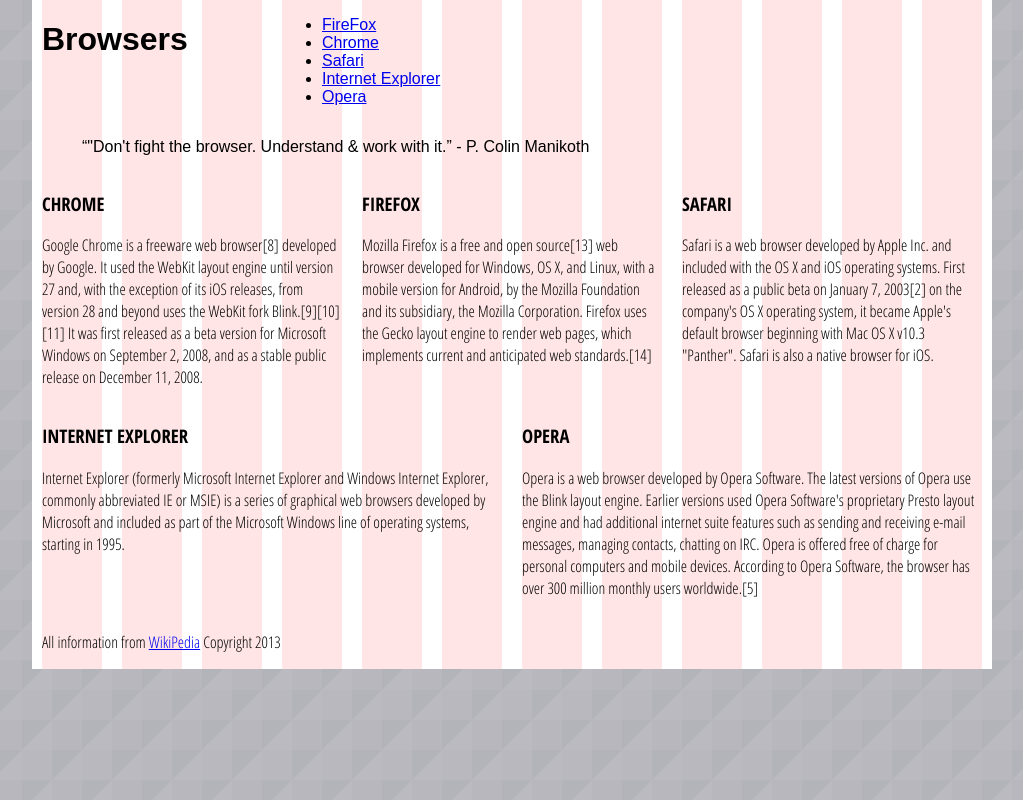
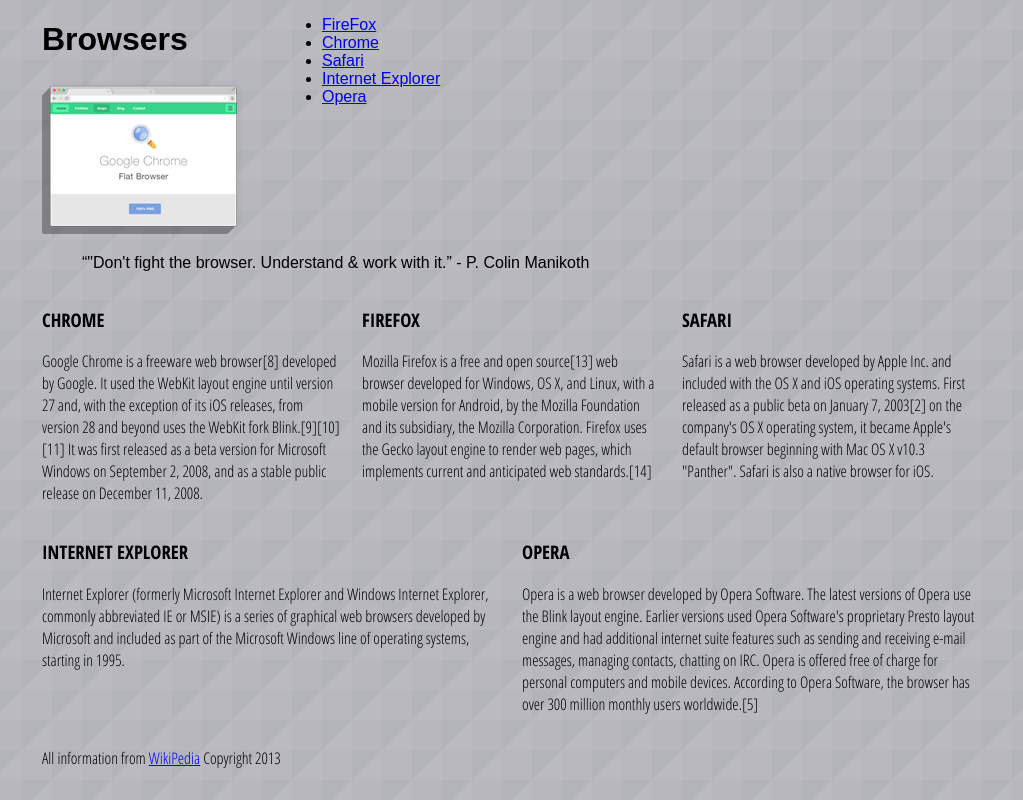
Before and after one commit to griffshelley/Midterm-Refresher-B-master, a plain HTML site: page index.html in a window 1280 px wide. Shown: the whole page, without its empty margins (128-1151 px from the left). Drawn offline with Linux system fonts and the light colour scheme.

Commit message:
logo add

```diff
--- a/index.html
+++ b/index.html
@@ -16,11 +16,12 @@
 </head>
 <body>
 
-<div class="container_12 showgrid">
+<div class="container_12">
 
 <!-- Header -->
     <header class="grid_3">
         <h1>Browsers</h1>
+        <img src="img/logo_twofour.png" />
     </header>
 
     <!-- Navigation -->
```
Also changed, not shown: img/logo_twofour.png (added), 1 other file.
